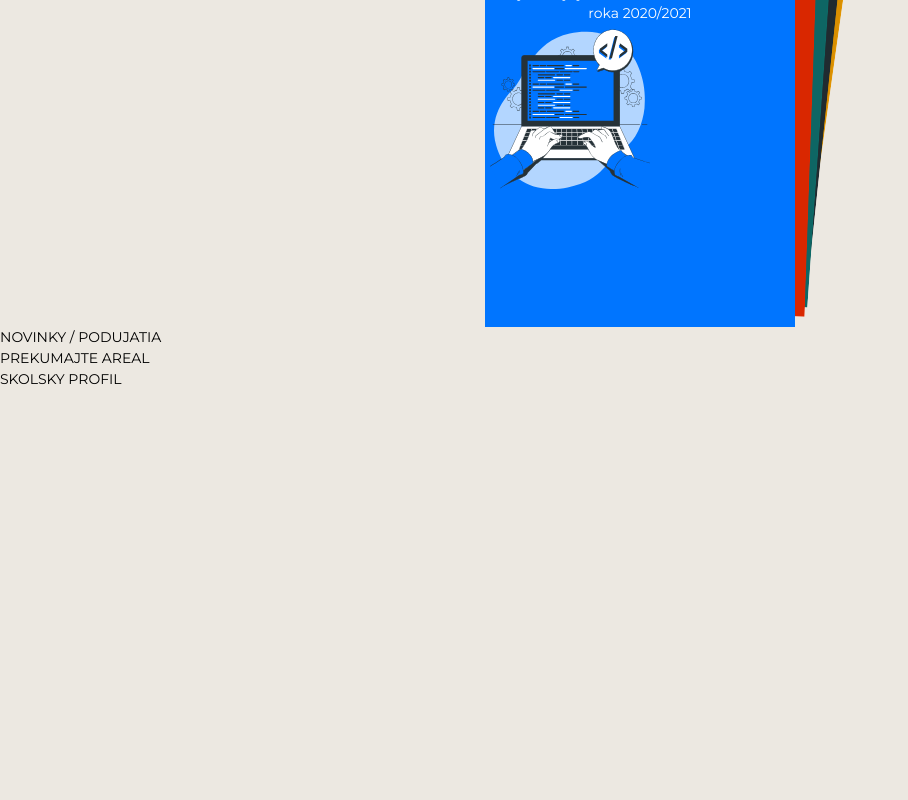
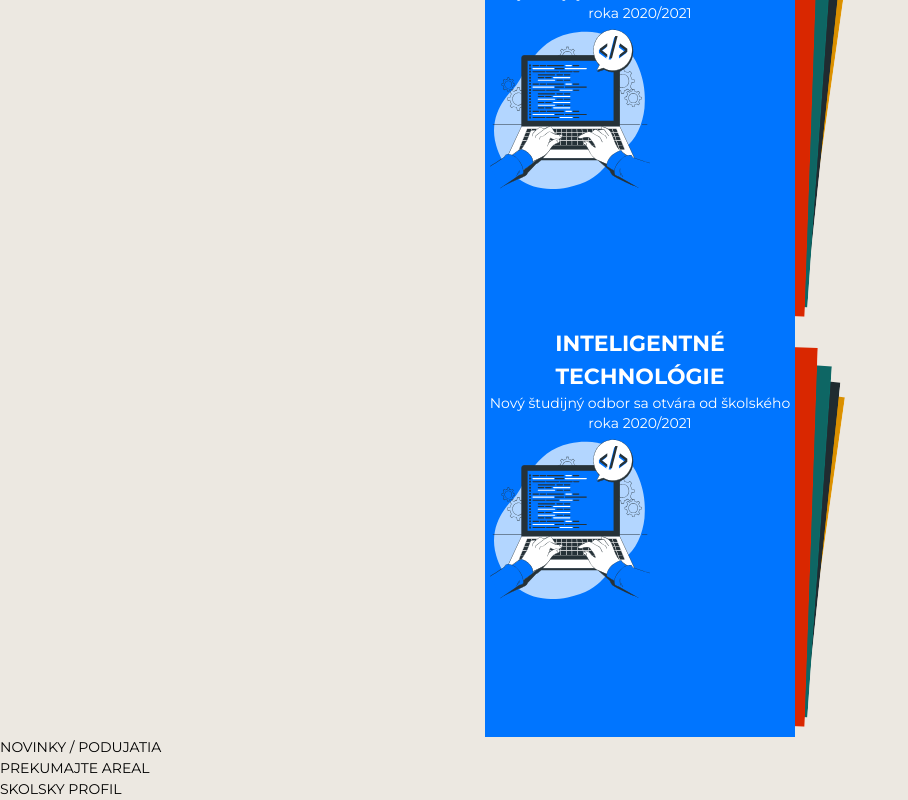
Before and after one commit to the-yurco/spsit-web, a Next.js app: page / in a window 1280 px wide. Shown: the part 1925-2725 px from the top of the page, without its empty margins (0-908 px from the left). Before the commit the page ends 2315 px from the top, so only its background shows below. Built offline with nearby package versions, Linux system fonts and the light colour scheme.

Commit message:
feat: last commit from this milestone we have new design...

```diff
--- a/src/app/page.tsx
+++ b/src/app/page.tsx
@@ -90,6 +90,7 @@ export default function Home() {
 					</div>
 					<div>
 						<MyCarousel />
+						<MyCarousel />
 					</div>
 				</div>
 			</section>
```
